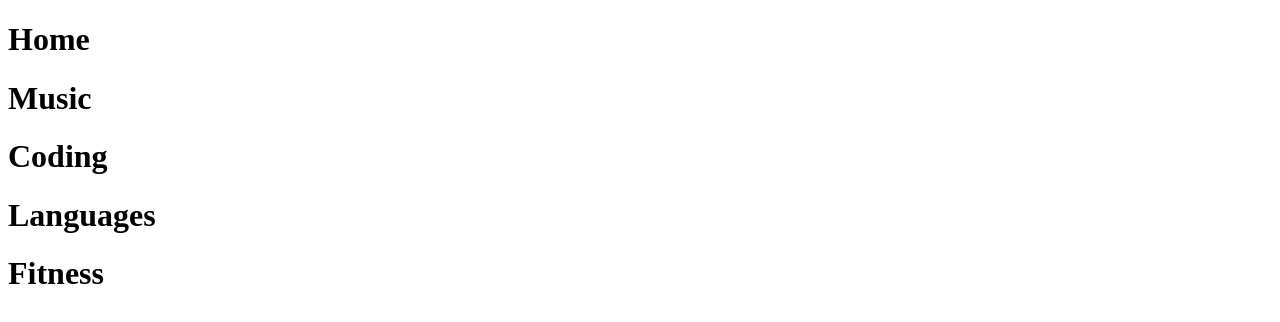
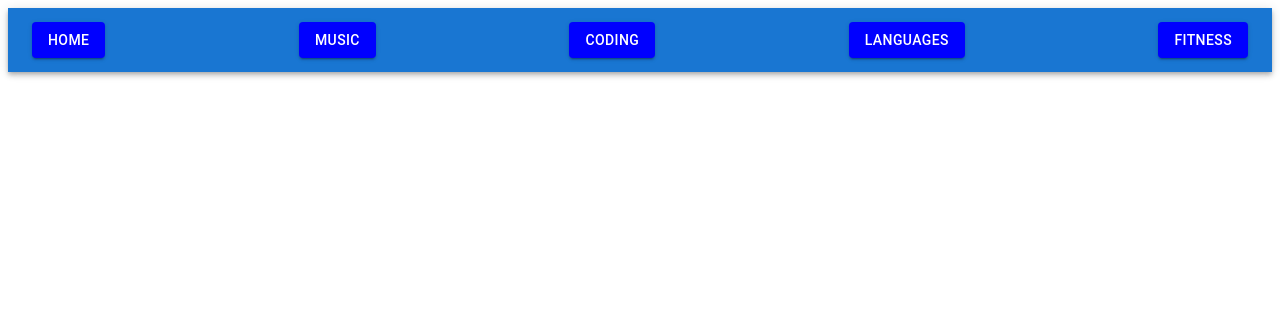
Before and after one commit to jenagansivakumar/pathfinder, a React (Create React App) app: page / in a window 1280 px wide. Shown: the top 322 px of the page. Built offline with nearby package versions, Linux system fonts and the light colour scheme.

Commit message:
added buttons

```diff
--- a/src/Components/Header.tsx
+++ b/src/Components/Header.tsx
@@ -1,12 +1,22 @@
-import React from 'react'
-import { AppBar } from '@mui/material'
+import React from 'react';
+import { AppBar, Toolbar, Box, Button } from '@mui/material';
 
 export default function Header() {
+  const pages: string[] = ["Home", "Music", "Coding", "Languages", "Fitness"];
 
-  const pages: string[] = ["Home", "Music", "Coding", "Languages", "Fitness"]
   return (
-  <div>
-    {pages.map((page)=> <h1> {page}</h1>)}
-  </div>
-  )
+    <>
+      <AppBar position="static">
+        <Toolbar>
+          <Box sx={{ flexGrow: 1, display: 'flex', justifyContent: 'space-between' }}>
+            {pages.map((page) => (
+              <Button  variant='contained' key={page} sx={{ color: 'white', backgroundColor: 'blue' }} disableRipple>
+                {page}
+              </Button>
+            ))}
+          </Box>
+        </Toolbar>
+      </AppBar>
+    </>
+  );
 }
```
